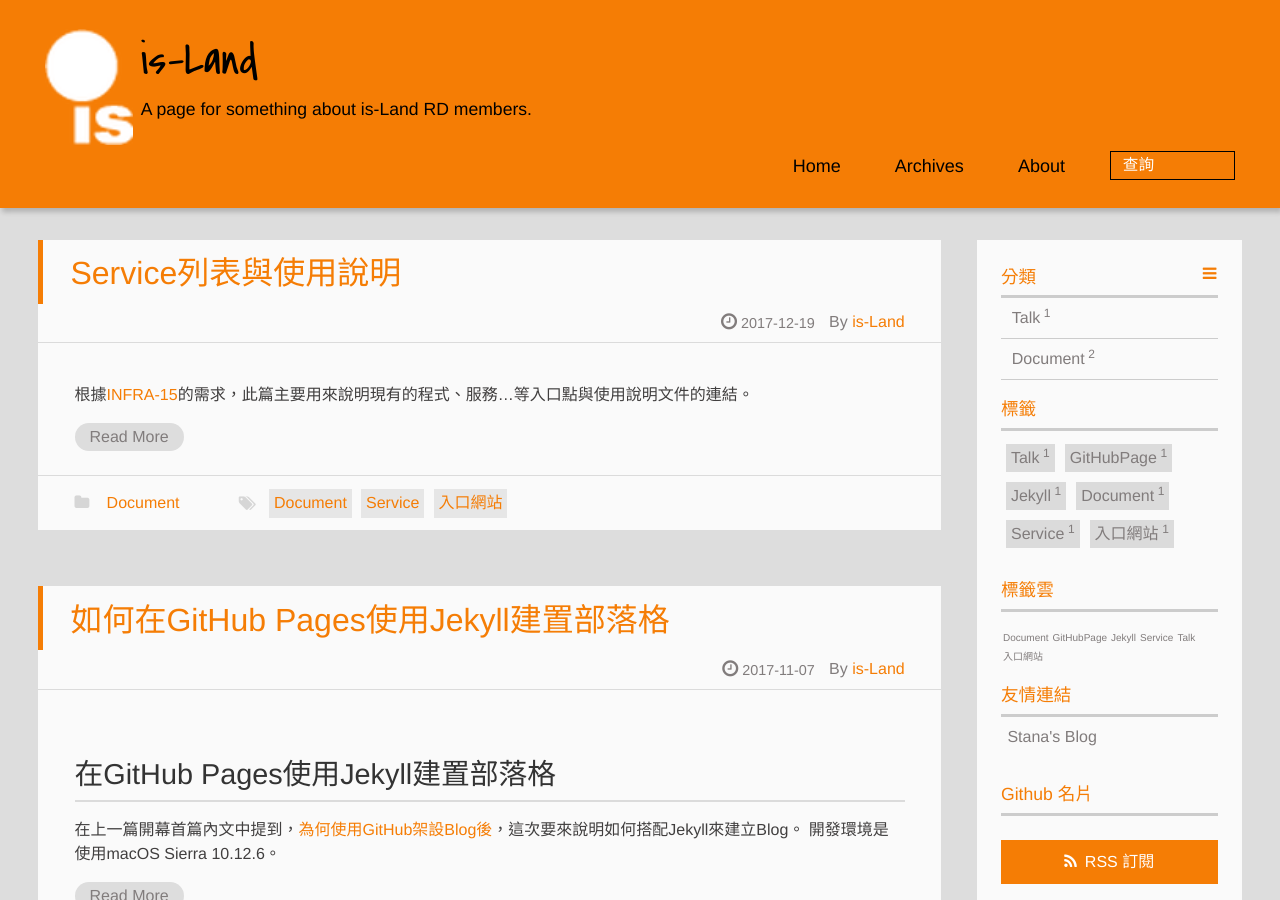
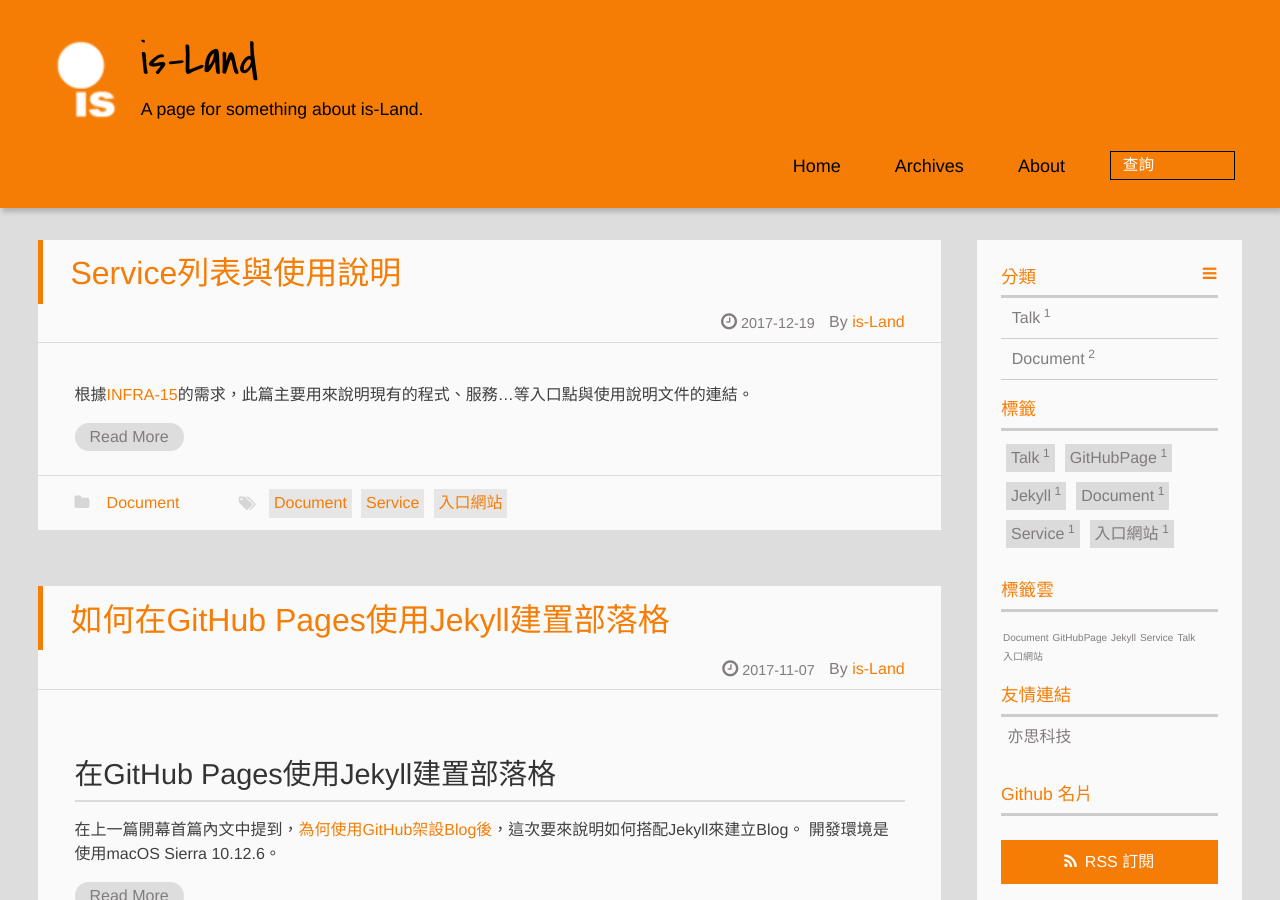
Before and after one commit to is-land/is-land.github.io, a Jekyll site: the page built from index.html, in a window 1280 px wide and 900 px high. Built offline with Jekyll 4.4.1, drawn with Linux system fonts in a browser that asks for light colours; a script that is not in the unit is left out; the list of posts is cut into pages by our own code; some of the changed text lies outside the part shown.

Commit message:
Change logo to resize, and fix intro message

```diff
--- a/_config.yml
+++ b/_config.yml
@@ -29,7 +29,7 @@ paginate: 5
 
 #### Site
 title : is-Land
-tagline: A page for something about is-Land RD members.
+tagline: A page for something about is-Land.
 assets: /assets
 baseurl: ""
 url: "s"
@@ -86,7 +86,7 @@ share_to: false #enable share-to buttons if true
 author:
   name: is-Land      ## e.g. wuchong Author name
   intro_line1:  "We are is-land Systems Inc. "    ## your introduction on the bottom of the page
-  intro_line2:  "This is our blog for RD team."  ## the 2nd line
+  intro_line2:  "This is our blog for members."  ## the 2nd line
   #weibo:      ## e.g. wuchong1014 or 2176287895 for http://weibo.com/2176287895
   #weibo_verifier:  ## e.g. b3593ceb Your weibo-show widget verifier ,if you use weibo-show it is needed.
   #tsina:      ## e.g. 2176287895  Your weibo ID,It will be used in share button.
@@ -110,7 +110,7 @@ toc:
 
 #### Links
 links:
-  Stana's Blog: https://mathsigit.github.io/blog_page/
+  亦思科技: https://www.is-land.com.tw/
 
 #### Comment
 duoshuo_shortname:    ## e.g. wuchong      your duoshuo short name.       website: http://duoshuo.com
```
Also changed, not shown: assets/img/logo.png, assets/img/logo_bk1.png (renamed from assets/img/logo_bk.png), assets/img/logo_bk2.png (added).
